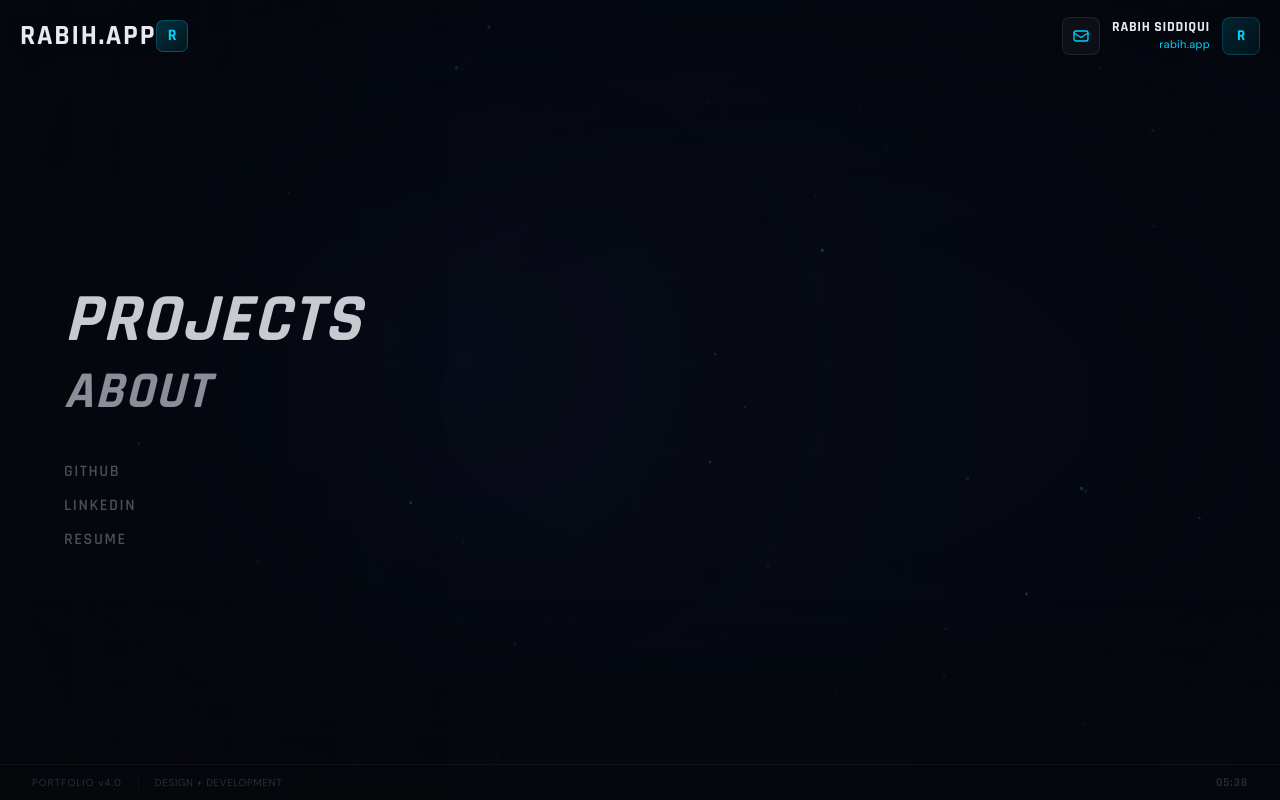
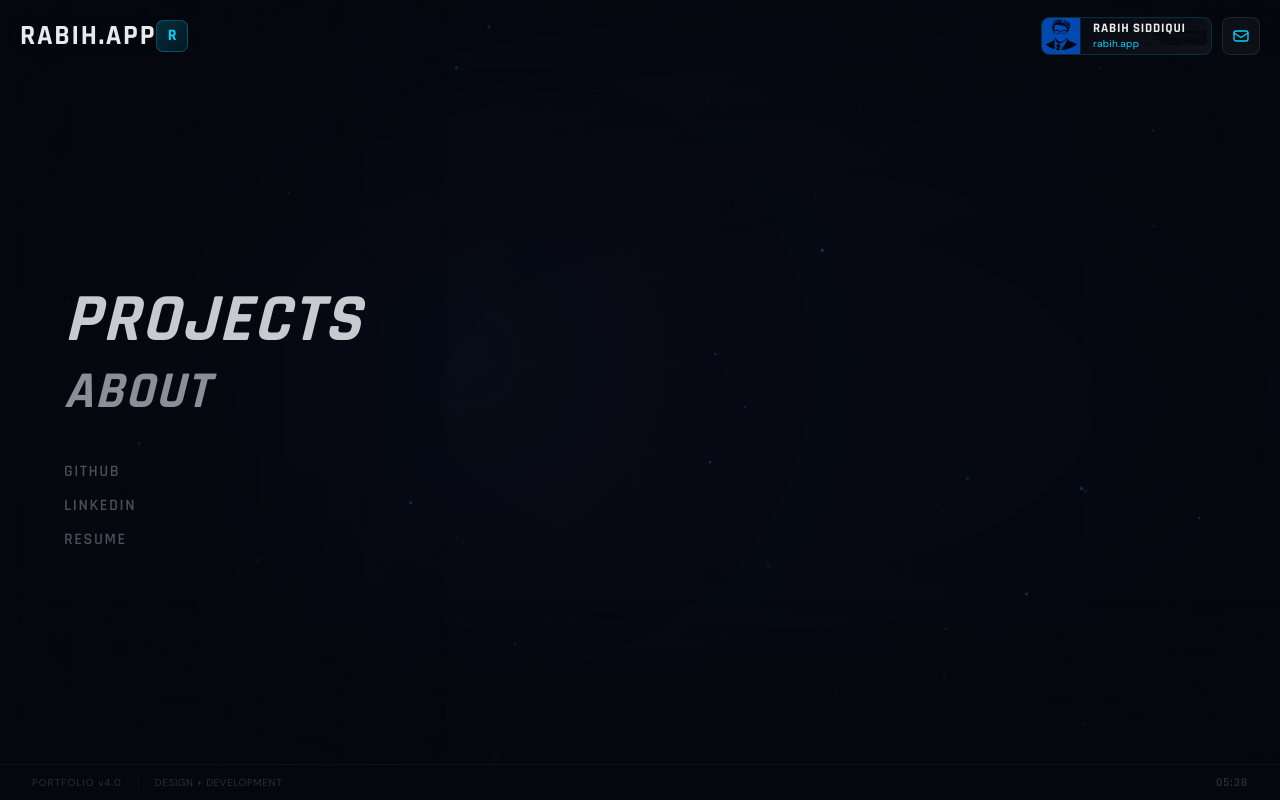
Before and after one commit to rabihzsiddiqui/rabihs-redesigned-portfolio, a Next.js app: page / in a window 1280 px wide. Built offline with nearby package versions, Linux system fonts and the light colour scheme.

Commit message:
Redesign header name card with avatar and Geisel background

```diff
--- a/components/layout/Header.tsx
+++ b/components/layout/Header.tsx
@@ -3,13 +3,12 @@
 // components/layout/Header.tsx
 // Persistent top bar across all routes.
 //
-// Desktop: left = wordmark, right = ContactButton + ProfileCorner
-// Mobile:  left = R monogram, right = ContactButton + R monogram (profile only)
-//
-// ProfileCorner supports both hover (desktop) and click/tap (mobile).
+// Desktop: left = wordmark, right = ProfileCorner + ContactButton
+// Mobile:  left = R monogram, right = ProfileCorner + ContactButton
 
 import { usePathname } from "next/navigation";
 import Link from "next/link";
+import Image from "next/image";
 import { useState, useEffect, useRef } from "react";
 import ContactButton from "@/components/contact/ContactButton";
 import { identity } from "@/lib/data";
@@ -26,7 +25,6 @@ function ProfileCorner() {
     { label: "Resume", href: "#" },
   ];
 
-  // Click-outside closes the dropdown (important for mobile tap)
   useEffect(() => {
     if (!open) return;
     function handlePointerDown(e: MouseEvent) {
@@ -44,29 +42,88 @@ function ProfileCorner() {
   return (
     <div
       ref={containerRef}
-      style={{
-        position: "relative",
-        display: "flex",
-        alignItems: "center",
-        gap: 12,
-      }}
-      // Desktop: hover opens dropdown
+      style={{ position: "relative" }}
       onMouseEnter={() => setOpen(true)}
       onMouseLeave={() => setOpen(false)}
     >
-      {/* Name + domain — hidden on mobile */}
+      {/* Name card: avatar + Geisel background + name */}
+      <button
+        aria-label="Profile menu"
+        aria-expanded={open}
+        aria-haspopup="true"
+        onClick={() => setOpen((v) => !v)}
+        style={{
+          display: "flex",
+          alignItems: "stretch",
+          height: 38,
+          border: "1px solid rgba(0,212,255,0.2)",
+          borderRadius: 8,
+          overflow: "hidden",
+          background: "transparent",
+          cursor: "pointer",
+          padding: 0,
+          transition: "border-color 0.25s ease, box-shadow 0.25s ease",
+          boxShadow: open ? "0 0 16px rgba(0,212,255,0.12)" : "none",
+        }}
+      >
+        {/* Avatar */}
+        <div style={{ width: 38, flexShrink: 0, position: "relative" }}>
+          <Image
+            src="/RabihVector.png"
+            alt="Rabih Siddiqui"
+            fill
+            style={{ objectFit: "cover" }}
+          />
+        </div>
+
+        {/* Divider */}
+        <div style={{ width: 1, background: "rgba(0,212,255,0.15)", flexShrink: 0 }} />
+
+        {/* Name section with Geisel background — hidden on mobile */}
         <div
-        className="hidden md:block"
-        style={{ textAlign: "right" }}
+          className="hidden sm:block"
+          style={{ position: "relative", padding: "0 12px", minWidth: 130 }}
+        >
+          {/* Geisel background */}
+          <div
+            style={{
+              position: "absolute",
+              inset: 0,
+              backgroundImage: "url('/Geisel.png')",
+              backgroundSize: "cover",
+              backgroundPosition: "center 60%",
+              opacity: 0.12,
+            }}
+          />
+          {/* Dark overlay */}
+          <div
+            style={{
+              position: "absolute",
+              inset: 0,
+              background: "linear-gradient(90deg, rgba(6,8,16,0.85) 0%, rgba(6,8,16,0.6) 100%)",
+            }}
+          />
+          {/* Text */}
+          <div
+            style={{
+              position: "relative",
+              zIndex: 1,
+              height: "100%",
+              display: "flex",
+              flexDirection: "column",
+              justifyContent: "center",
+              textAlign: "left",
+            }}
           >
             <div
               style={{
                 fontFamily: "var(--font-rajdhani)",
                 fontWeight: 700,
-            fontSize: 14,
+                fontSize: 13,
                 color: "#e8eaed",
-            letterSpacing: "0.05em",
+                letterSpacing: "0.06em",
                 lineHeight: 1.2,
+                whiteSpace: "nowrap",
               }}
             >
               {identity.name.toUpperCase()}
@@ -74,7 +131,7 @@ function ProfileCorner() {
             <div
               style={{
                 fontFamily: "var(--font-dm-sans)",
-            fontSize: 11,
+                fontSize: 10,
                 color: "#00d4ff",
                 letterSpacing: "0.03em",
               }}
@@ -82,34 +139,7 @@ function ProfileCorner() {
               {identity.domain}
             </div>
           </div>
-
-      {/* Monogram badge — always visible, acts as tap target on mobile */}
-      <button
-        aria-label="Profile menu"
-        aria-expanded={open}
-        aria-haspopup="true"
-        onClick={() => setOpen((v) => !v)}
-        style={{
-          width: 38,
-          height: 38,
-          borderRadius: 8,
-          background:
-            "linear-gradient(135deg, rgba(0,212,255,0.15), rgba(0,212,255,0.05))",
-          border: "1px solid rgba(0,212,255,0.2)",
-          display: "flex",
-          alignItems: "center",
-          justifyContent: "center",
-          fontFamily: "var(--font-rajdhani)",
-          fontWeight: 700,
-          fontSize: 15,
-          color: "#00d4ff",
-          flexShrink: 0,
-          cursor: "pointer",
-          transition: "box-shadow 0.3s ease",
-          boxShadow: open ? "0 0 20px rgba(0,212,255,0.15)" : "none",
-        }}
-      >
-        R
+        </div>
       </button>
 
       {/* Dropdown */}
@@ -138,7 +168,6 @@ function ProfileCorner() {
           <ProfileLink key={link.label} href={link.href} label={link.label} />
         ))}
 
-        {/* Status indicator */}
         <div
           style={{
             marginTop: 10,
@@ -272,10 +301,10 @@ export default function Header() {
         )}
       </Link>
 
-      {/* Right: contact + profile */}
-      <div style={{ display: "flex", alignItems: "center", gap: 12 }}>
+      {/* Right: profile card + email button */}
+      <div style={{ display: "flex", alignItems: "center", gap: 10 }}>
+        <ProfileCorner />
         <ContactButton />
-        <ProfileCorner />
       </div>
     </header>
   );
```
Also changed, not shown: public/Geisel.png (added), public/RabihVector.png (added). Lines whose indentation alone changed are shown as unchanged.
